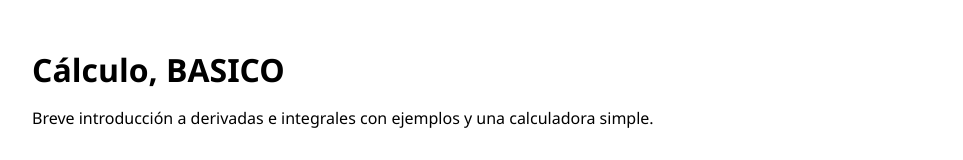
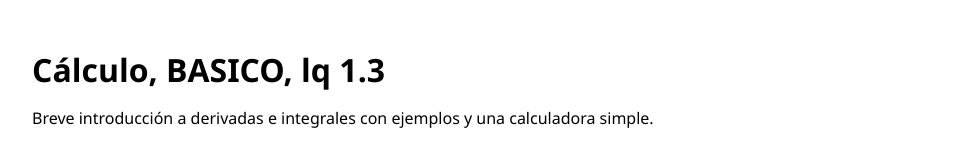
Before and after one commit to cejtok0/test, a plain HTML site: page index.html in a window 1280 px wide. Shown: the top 160 px of the page, without its empty margins (158-1121 px from the left). Drawn offline with Linux system fonts and the light colour scheme.

Commit message:
Squashed commit of the following:
commit f07a2cea1ebf3389b7f05f96404e83985e34997c
Author: desarrollosxlq-creator <desarrollosxlq@gmail.com>
Date:   Thu May 7 08:32:45 2026 -0500

    lq1.4

commit ecc4fe6fa9b65131c8e9144955a49b2faa21ae0c
Author: desarrollosxlq-creator <desarrollosxlq@gmail.com>
Date:   Thu May 7 08:30:46 2026 -0500

    lq1.2

commit 3b76f4101389449ab969a20219c673c5a4bea20f
Author: desarrollosxlq-creator <desarrollosxlq@gmail.com>
Date:   Thu May 7 08:28:17 2026 -0500

    lq1.1

```diff
--- a/index.html
+++ b/index.html
@@ -17,7 +17,7 @@
 </head>
 <body>
 	<header>
-		<h1>Cálculo, BASICO</h1>
+		<h1>Cálculo, BASICO, lq 1.3</h1>
 		<p>Breve introducción a derivadas e integrales con ejemplos y una calculadora simple.</p>
 	</header>
 
```
Also changed, not shown: 2 other files.
